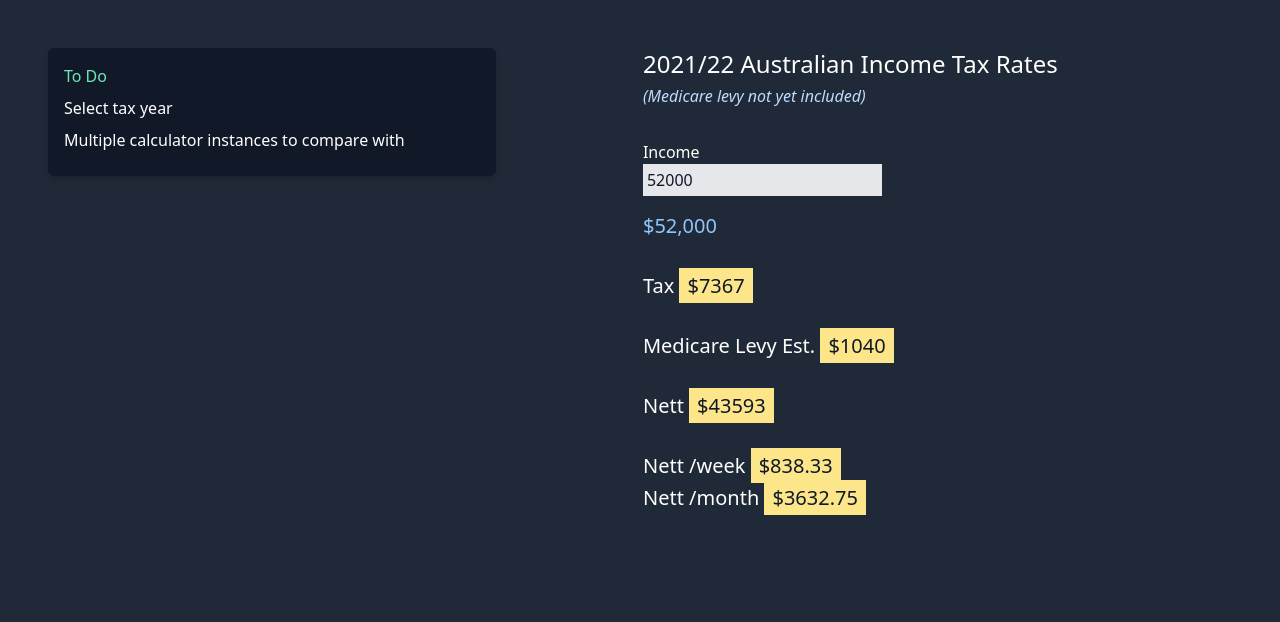
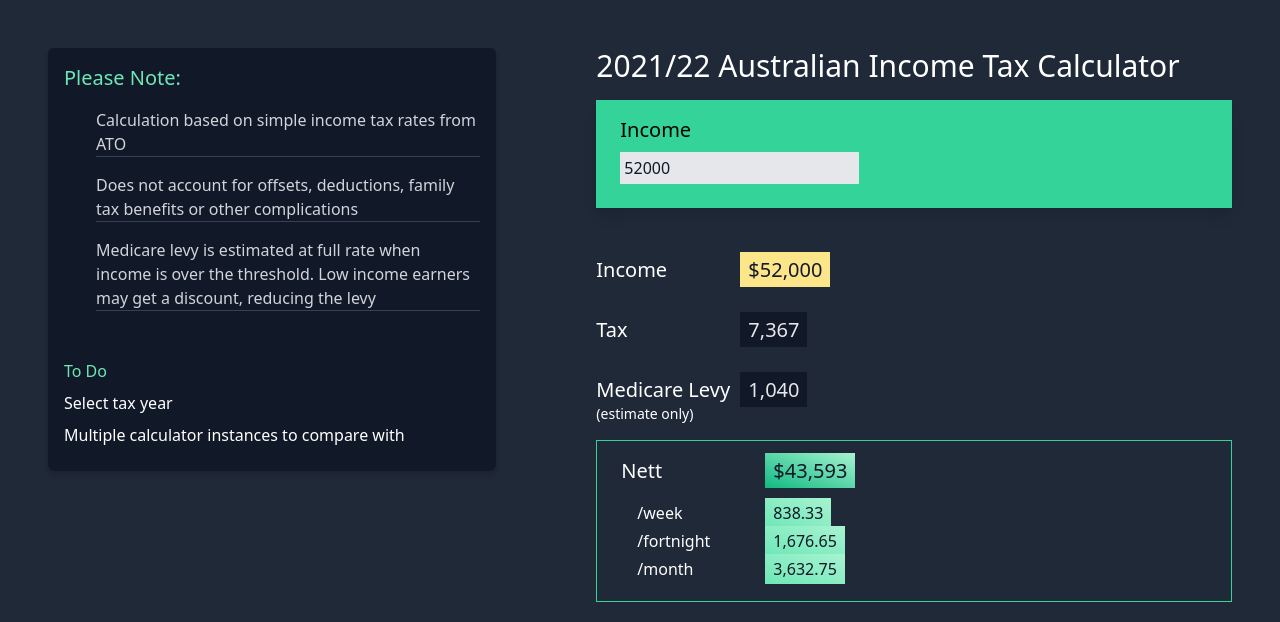
Before and after one commit to mike-healy/austaxrates, a Nuxt app: page / in a window 1280 px wide. Shown: the top 622 px of the page. Built offline with nearby package versions, Linux system fonts and the light colour scheme.

Commit message:
Fortnightly breakdown and lots of formatting

```diff
--- a/components/Calculator.vue
+++ b/components/Calculator.vue
@@ -1,32 +1,55 @@
 <template>
   <div>
-    <h1 class="text-2xl mb-1">2021/22 Australian Income Tax Rates</h1>
-    <p class="text-blue-200 italic mb-8">(Medicare levy not yet included)</p>
+    <h1 class="text-3xl mb-4">2021/22 Australian Income Tax Calculator</h1>
 
     <form>
-      <label for="income" class="block">Income</label>
-      <input v-model.number="income" type="number" name="income" id="income" step="1" min="0" placeholder="pre-tax income" class="bg-gray-200 text-gray-900 p-1 shadow:md">
+      <div class="p-6 pt-4 bg-green-400 text-black shadow-lg">
+        <label for="income" class="block mb-2 text-xl">Income</label>
+        <input v-model.number="income" type="number" name="income" id="income" step="1" min="0" placeholder="pre-tax income" class="bg-gray-200 text-gray-900 p-1 shadow:md">
+      </div>
 
-      <h2 class="my-4 text-xl text-blue-300">${{ income.toLocaleString() }}</h2>
-
-      <div class="py-4 text-xl">
-        Tax <output class="py-1 px-2 bg-yellow-200 text-gray-900">${{ tax() }}</output>
+      <div class="mt-8 py-4 text-xl">
+        <span class="inline-block w-36">Income</span>
+        <output class="py-1 px-2 bg-yellow-200 text-gray-900">${{ income.toLocaleString() }}</output>
       </div>
       <div class="py-4 text-xl">
-        Medicare Levy Est. <output class="py-1 px-2 bg-yellow-200 text-gray-900">${{ medicare() }}</output>
+        <span class="inline-block w-36">Tax</span>
+        <output class="py-1 px-2 bg-gray-900 text-gray-200">{{ round(tax()).toLocaleString() }}</output>
+      </div>
+      <div class="py-4 text-xl">
+        <span class="inline-block w-36">Medicare Levy</span>
+        <output class="py-1 px-2 bg-gray-900 text-gray-200">{{ round(medicare()).toLocaleString() }}</output>
+        <small class="block text-sm">(estimate only)</small>
+
         <p
           v-show="income >= medicareData.from && income < medicareData.full"
-          class="text-yellow-400 mt-2 text-sm max-w-xs"
+          class="bg-gray-900 text-gray-300 mt-3 p-3 text-sm"
         >
-          * Medicare levy is discounted for income under ${{ medicareData.full }}. This estimate does not account for that discount.
+          * Medicare levy is discounted for income under ${{ medicareData.full.toLocaleString() }}. This estimate does not account for that discount.
         </p>
       </div>
-      <div class="py-4 text-xl">
-        Nett <output class="py-1 px-2 bg-yellow-200 text-gray-900">${{ nett() }}</output>
-      </div>
-      <div class="py-4 text-xl">
-        <p class="mb-1">Nett /week <output class="py-1 px-2 bg-yellow-200 text-gray-900">${{ nettWeek() }}</output></p>
-        <p class="mb-1">Nett /month <output class="py-1 px-2 bg-yellow-200 text-gray-900">${{ round(nett()/12) }}</output></p>
+
+      <div class="p-6 py-2 border border-solid border-green-400">
+
+        <div class="py-2 text-xl">
+          <span class="inline-block w-36">Nett</span>
+          <output class="py-1 px-2 bg-gradient-to-tr from-green-500 to-green-200 text-gray-900">${{ round(nett()).toLocaleString() }}</output>
+        </div>
+
+        <div class="py-2">
+          <p class="mb-1">
+            <span class="inline-block w-36 pl-4">/week</span>
+            <output class="py-1 px-2 bg-gradient-to-tr from-green-300 to-green-200 text-gray-900">{{ round(nett()/52).toLocaleString() }}</output>
+          </p>
+          <p class="mb-1">
+            <span class="inline-block w-36 pl-4">/fortnight</span>
+            <output class="py-1 px-2 bg-gradient-to-tr from-green-300 to-green-200 text-gray-900">{{ round(nett()/26).toLocaleString() }}</output>
+          </p>
+          <p class="mb-1">
+            <span class="inline-block w-36 pl-4">/month</span>
+            <output class="py-1 px-2 bg-gradient-to-tr from-green-300 to-green-200 text-gray-900">{{ round(nett()/12).toLocaleString() }}</output>
+          </p>
+        </div>
       </div>
 
     </form>
--- a/pages/index.vue
+++ b/pages/index.vue
@@ -7,7 +7,14 @@
       </main>
       <aside class="order-1">
         <div class="max-w-md p-4 bg-gray-900 rounded-md shadow-md">
-          <h3 class="text-green-300 mb-2">To Do</h3>
+          <h2 class="text-green-300 mb-2 text-xl">Please Note:</h2>
+          <ul class="pl-8 text-gray-300">
+            <li class="my-4 border-b border-solid border-gray-700">Calculation based on simple income tax rates from ATO</li>
+            <li class="my-4 border-b border-solid border-gray-700">Does not account for offsets, deductions, family tax benefits or other complications</li>
+            <li class="my-4 border-b border-solid border-gray-700">Medicare levy is estimated at full rate when income is over the threshold. Low income earners may get a discount, reducing the levy</li>
+          </ul>
+
+          <h3 class="mt-12 text-green-300 mb-2">To Do</h3>
           <ul>
             <li class="mb-2">
               Select tax year
```
